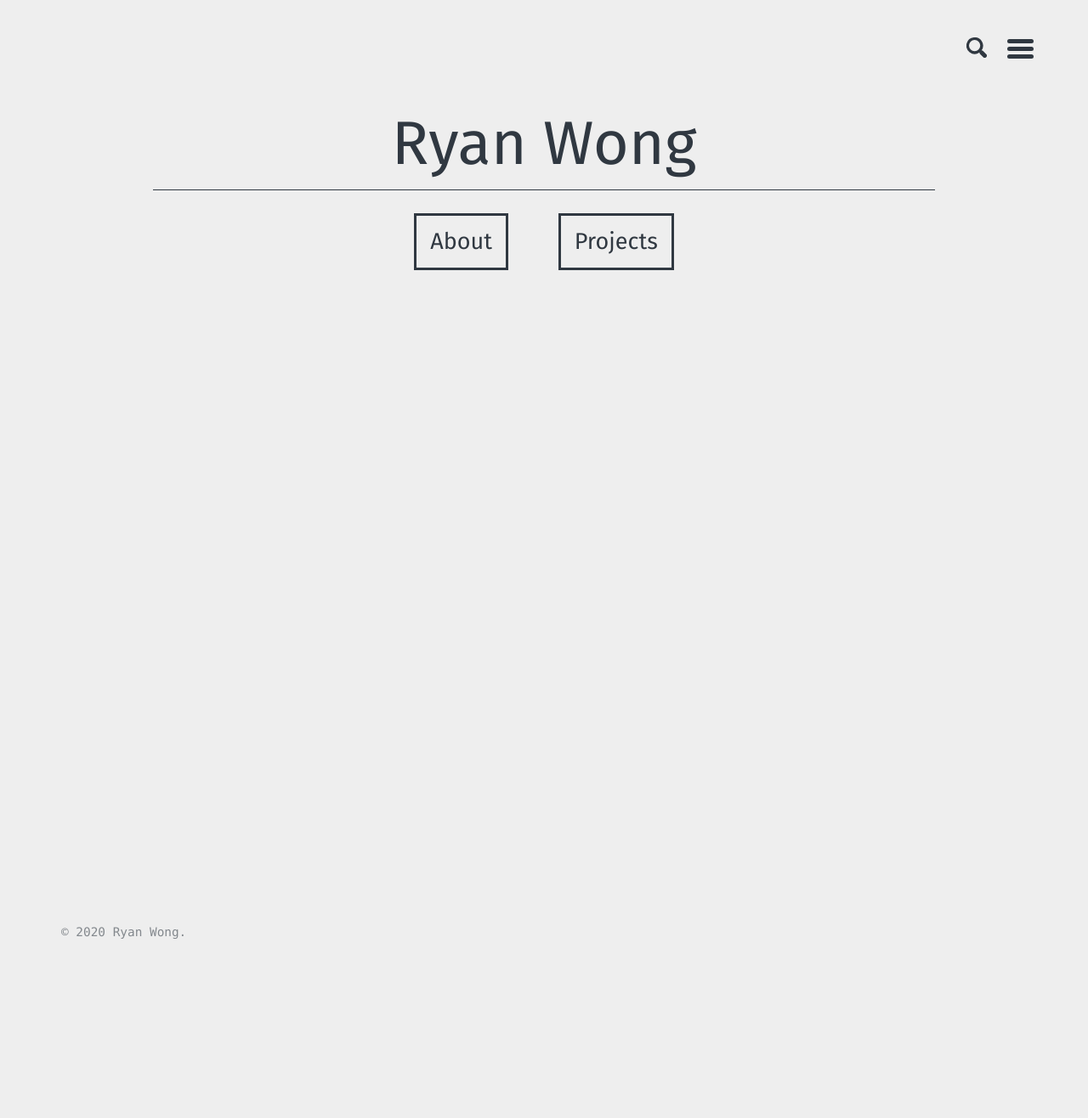
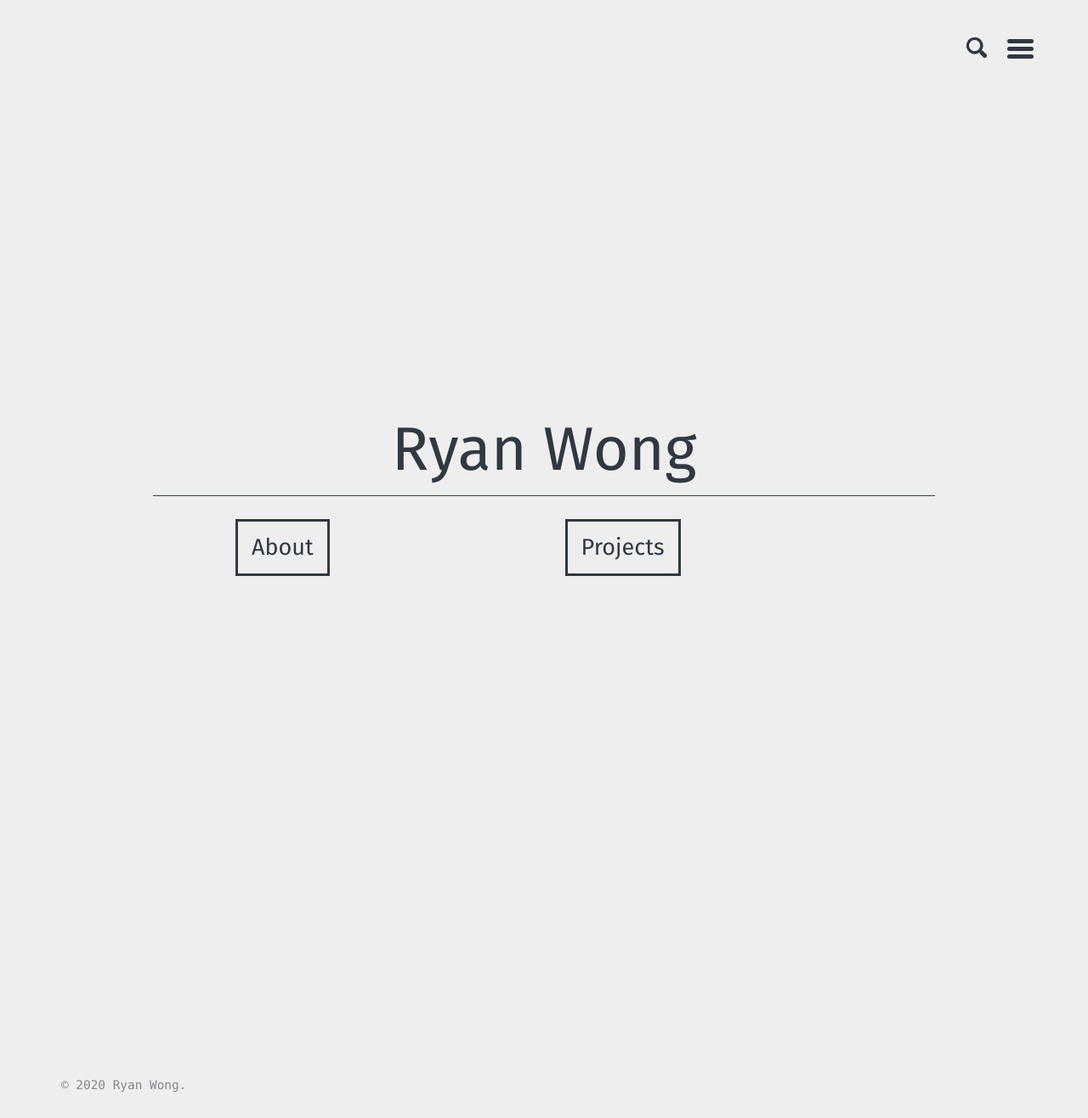
Before and after one commit to ryanwonghc/ryanwonghc.github.io, a Jekyll site: the page built from index.html, in a window 1280 px wide. Shown: the whole page at 85% size. Built offline with Jekyll 4.4.1, drawn with Linux system fonts in a browser that asks for light colours; the list of posts is cut into pages by our own code; before the commit the page ends 1136 px from its top, so only the background shows below that.

Commit message:
button center and margins

```diff
--- a/_layouts/home.html
+++ b/_layouts/home.html
@@ -6,19 +6,12 @@
   <div class="wrapper">
     <p class="p">Ryan Wong</p>
     <div class="btncontainer">
-      <a href="https://ryanwonghc.github.io/about/" class="btn">About</a>
-      <a href="https://ryanwonghc.github.io/projects/" class="btn">Projects</a>
+      <div>
+        <a href="https://ryanwonghc.github.io/about/" class="btn">About</a>
+      </div>
+      <div>
+        <a href="https://ryanwonghc.github.io/projects/" class="btn">Projects</a>
+      </div>
     </div>
   </div>
 </main>
-
-
-<!--
-  actions:
-    - label: "Download Resume"
-      icon: download
-      url: "https://drive.google.com/uc?id=16xq9qhqCw8WQrdQfiwXmV3zs8zcD6CF5&export=download"
-    - label: "View Projects"
-      icon: thinking
-      url: "https://ryanwonghc.github.io/projects/"
-      -->
--- a/_sass/basically-basic/_layout.scss
+++ b/_sass/basically-basic/_layout.scss
@@ -218,6 +218,7 @@
     margin-right: auto;
     padding-right: 10px;
     padding-left: 10px;
+    padding-top: 10em;
     align-items: center;
     vertical-align: middle;
   }
@@ -244,6 +245,7 @@
     border-radius: 0px;
     margin-left: 1em;
     margin-right: 1em;
+    align-self: center;
   }
 
   /* Darker background on mouse-over */
@@ -252,6 +254,19 @@
   }
 
   .btncontainer {
-    text-align: center;
+    max-width: 750px;
+    margin-bottom: 50px;
+    display: grid;
+    grid-gap: 25px;
+
+    @media (min-width: 0px) {
+      grid-template-columns: repeat(1, 1fr);
+      margin-left: 1.5rem;
+    }
+
+    @media (min-width: 600px) {
+      grid-template-columns: repeat(2, 1fr);
+      margin-left: 70px;
+    }
   }
 }
```
